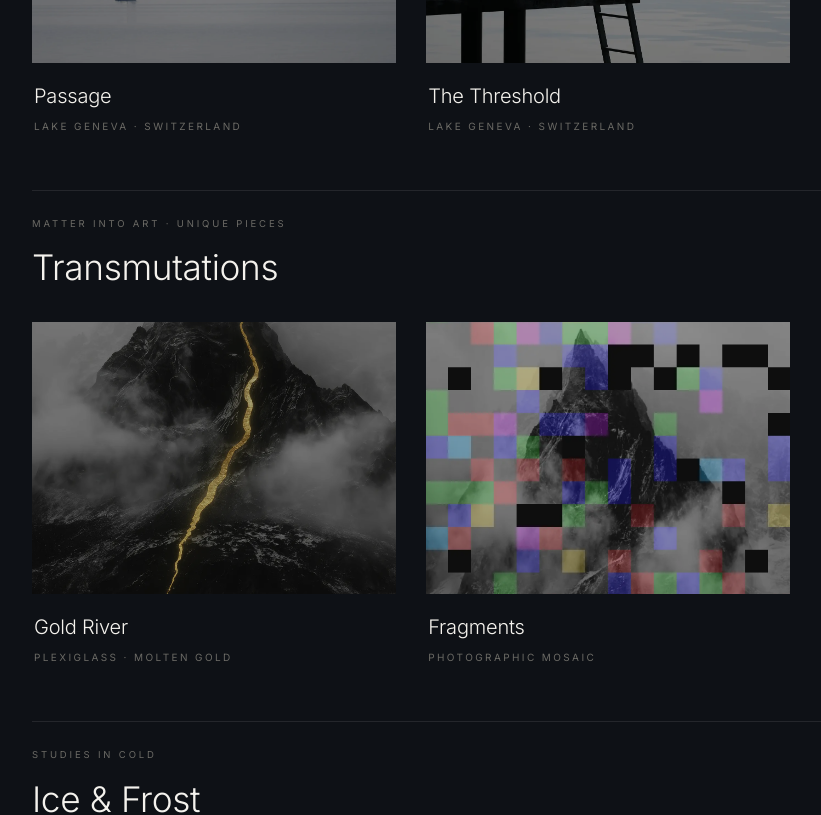
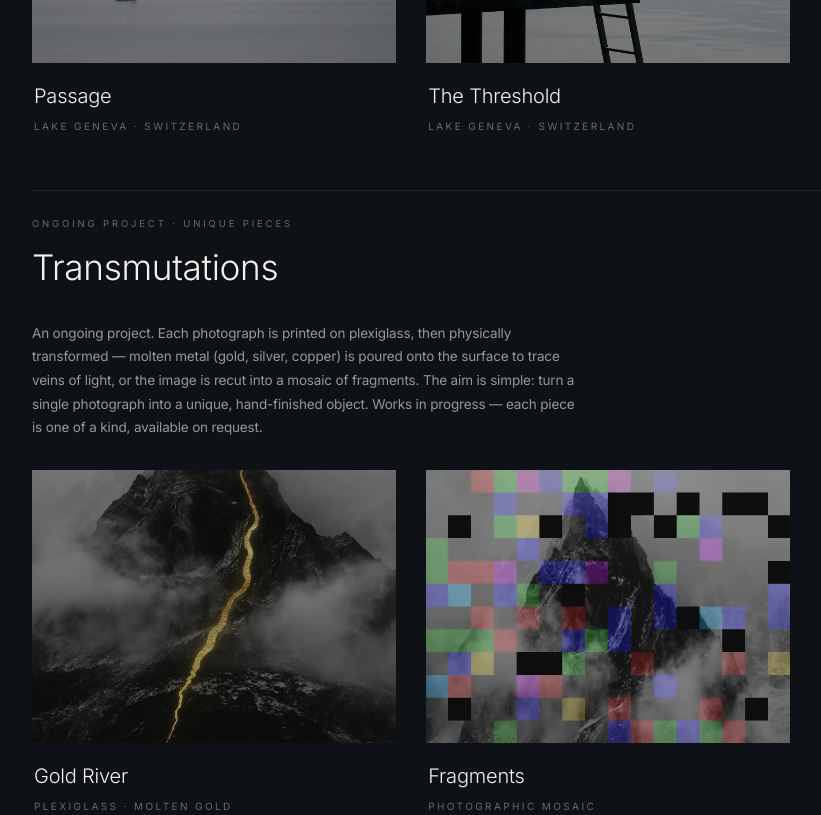
Before and after one commit to BCMED74/oneartpix-v2, a Next.js app: page /collection in a window 1280 px wide. Shown: the part 1080-1895 px from the top of the page, without its empty margins (32-853 px from the left). Built offline with nearby package versions, Linux system fonts and the light colour scheme.

Commit message:
feat(collection): intro Transmutations + ancre
Added an 'intro' field to the Section type and updated the 'Transmutations' section with detailed project information.

```diff
--- a/src/app/collection/page.tsx
+++ b/src/app/collection/page.tsx
@@ -12,11 +12,13 @@ import { ARTWORKS, type Artwork } from "@/data/artworks";
 const GOLD = "#C9A96E";
 const WHITE = "#F4F2ED";
 
-type Section = { key: string; title: string; sub?: string; match?: (a: Artwork) => boolean; ids?: string[] };
+type Section = { key: string; title: string; sub?: string; intro?: string; match?: (a: Artwork) => boolean; ids?: string[] };
 
 const SECTIONS: Section[] = [
   { key: "twins",          title: "The Twins",           sub: "Original & Chromatic Twin",   match: (a) => a.isTwin },
-  { key: "transmutations", title: "Transmutations",      sub: "Matter into art · unique pieces", ids: ["gold-river", "fragments"] },
+  { key: "transmutations", title: "Transmutations",      sub: "Ongoing project · unique pieces",
+    intro: "An ongoing project. Each photograph is printed on plexiglass, then physically transformed — molten metal (gold, silver, copper) is poured onto the surface to trace veins of light, or the image is recut into a mosaic of fragments. The aim is simple: turn a single photograph into a unique, hand-finished object. Works in progress — each piece is one of a kind, available on request.",
+    ids: ["gold-river", "fragments"] },
   { key: "ice",            title: "Ice & Frost",         sub: "Studies in cold",             ids: ["crystalline", "glacial", "hoarfrost", "first-frost", "dew"] },
   { key: "landscape",      title: "Landscapes & Nature", sub: "Light on the land",           ids: ["daybreak", "riviera", "still-waters", "golden-valley", "above-the-clouds"] },
   { key: "texture",        title: "Textures & Details",  sub: "Form, grain & abstraction",   ids: ["heartwood", "silver-bark", "driftwood"] },
@@ -50,11 +52,12 @@ export default function CollectionPage() {
       </header>
 
       {groups.map((g) => (
-        <section key={g.key} className="cat">
+        <section key={g.key} id={g.key} className="cat">
           <div className="cat-head">
             {g.sub && <p className="cat-eyebrow">{g.sub}</p>}
             <h2 className="cat-title">{g.title}</h2>
           </div>
+          {g.intro && <p className="cat-intro">{g.intro}</p>}
           <div className="grid">
             {g.works.map((art) => {
               const sold = art.sold ?? [];
@@ -90,10 +93,11 @@ export default function CollectionPage() {
         .eyebrow{color:var(--gold); font-size:10.5px; letter-spacing:.34em; text-transform:uppercase; margin-bottom:16px;}
         .title{font-weight:300; font-size:clamp(2.4rem,5vw,4rem); letter-spacing:-.02em; line-height:1;}
         .sub{margin-top:18px; color:var(--dim); font-size:12px; letter-spacing:.14em;}
-        .cat{max-width:1400px; margin:0 auto; padding-top:clamp(48px,7vh,84px);}
+        .cat{max-width:1400px; margin:0 auto; padding-top:clamp(48px,7vh,84px); scroll-margin-top:96px;}
         .cat-head{margin-bottom:clamp(24px,3.5vh,40px); border-top:1px solid var(--hair); padding-top:26px;}
         .cat-eyebrow{color:var(--dim); font-size:9.5px; letter-spacing:.3em; text-transform:uppercase; margin-bottom:10px;}
         .cat-title{font-weight:300; font-size:clamp(1.5rem,3vw,2.2rem); letter-spacing:-.01em; color:var(--white);}
+        .cat-intro{max-width:64ch; margin:2px 0 30px; color:var(--grey); font-size:13.5px; line-height:1.75;}
         .grid{display:grid; gap:clamp(20px,2.4vw,40px); grid-template-columns:repeat(3, 1fr);}
         .tile{text-decoration:none; color:inherit; display:block;}
         .frame{position:relative; overflow:hidden; background:#0b0d11; aspect-ratio:4/3;}
```
